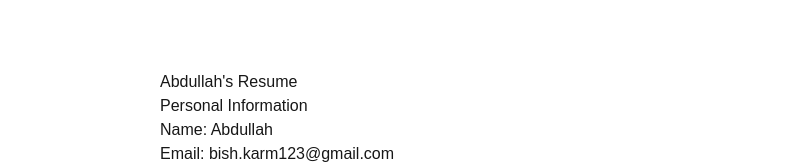
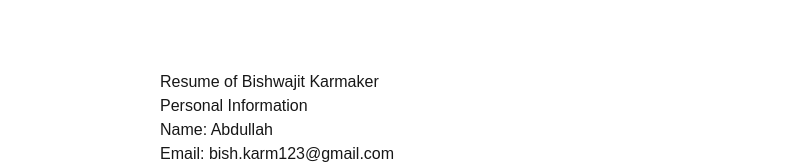
Before and after one commit to Bishwajit93/portfolio-frontend, a Next.js app: page /resume in a window 1280 px wide. Shown: the part 170-334 px from the top of the page, without its empty margins (0-794 px from the left). Built offline with nearby package versions, Linux system fonts and the light colour scheme.

Commit message:
solving erro of metadata

```diff
--- a/src/app/resume/page.tsx
+++ b/src/app/resume/page.tsx
@@ -2,7 +2,7 @@
 export default function Resume() {
   return (
     <div className="resume-container">
-      <h1 className="resume-title">Abdullah's Resume</h1>
+      <h1 className="resume-title"> Resume of Bishwajit Karmaker</h1>
 
       {/* Personal Info */}
       <section>
--- a/src/components/Footer.tsx
+++ b/src/components/Footer.tsx
@@ -5,7 +5,7 @@ export default function Footer() {
   return (
     <footer className="footer bg-dark text-white py-4">
       <div className="container text-center">
-        <p>&copy; {new Date().getFullYear()} Abdullah's Portfolio. All rights reserved.</p>
+        <p>&copy; {new Date().getFullYear()} Portfolio of Bishwajit Karmaker. All rights reserved.</p>
         <p>
           <a href="https://www.linkedin.com/in/bishwajit-karmaker/" target="_blank" rel="noopener noreferrer">
             LinkedIn
```
